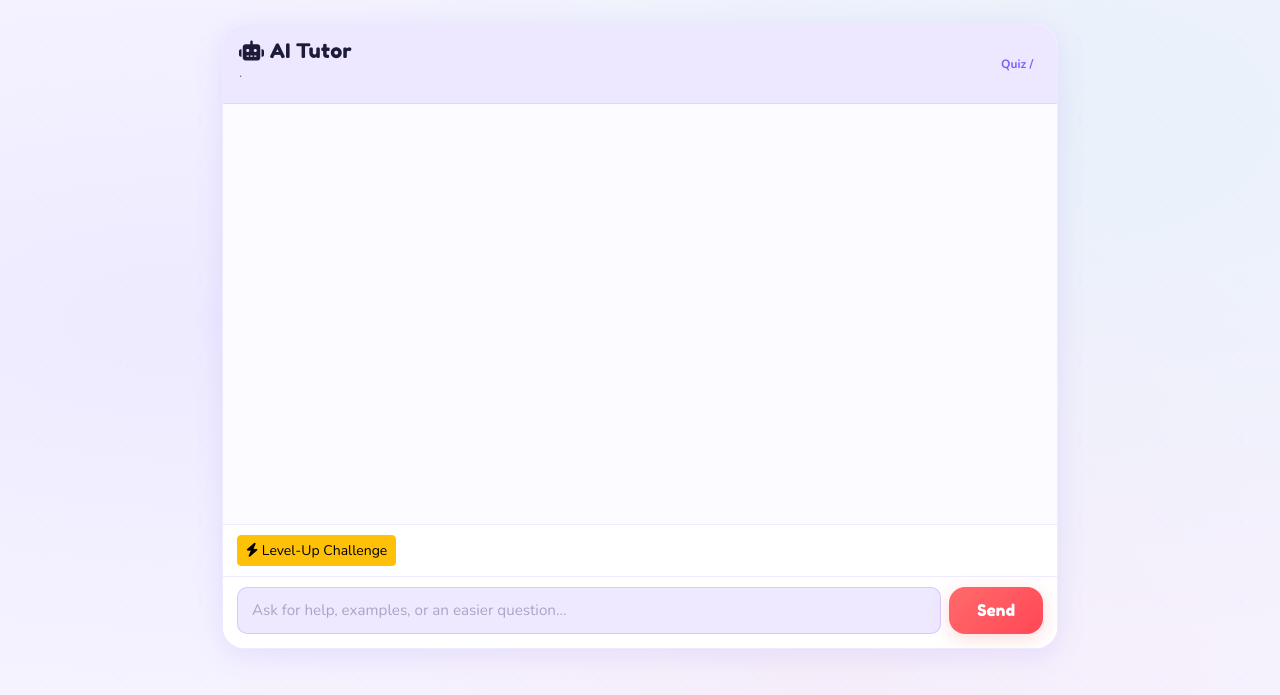
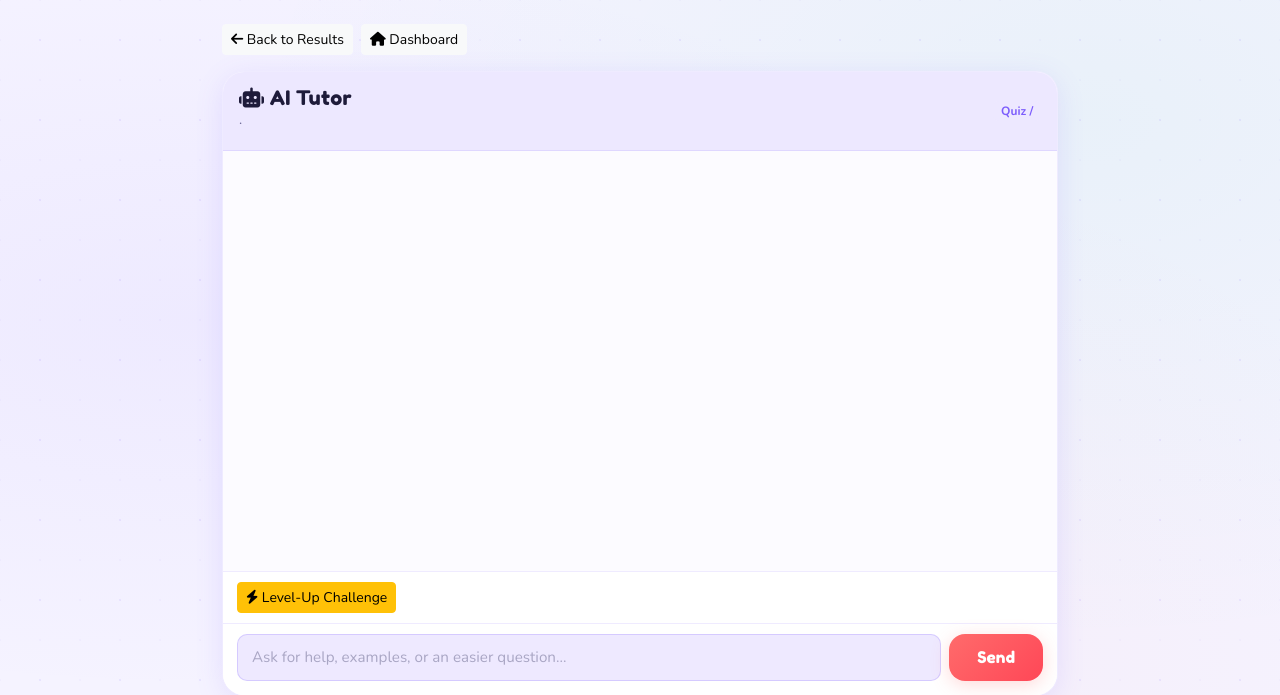
Before and after one commit to TanishqMhatre1546/mindsprouts, a Flask app: template templates/ai_tutor.html in a window 1280 px wide. Shown: the top 695 px of the page. Run offline with Flask 3, Linux system fonts and the light colour scheme; the template is opened without the code that fills it, so the values that code supplies are empty; some libraries are stand-ins or nearby versions.

Commit message:
feat: back to results button on AI Tutor page

```diff
--- a/templates/ai_tutor.html
+++ b/templates/ai_tutor.html
@@ -3,6 +3,17 @@
 
 {% block content %}
 <div class="container py-4" style="max-width:860px">
+
+    <!-- Back navigation -->
+    <div class="mb-3 d-flex gap-2 align-items-center">
+        <button onclick="history.back()" class="btn btn-sm btn-light">
+            <i class="fa-solid fa-arrow-left"></i> Back to Results
+        </button>
+        <a href="{{ url_for('student_dashboard') }}" class="btn btn-sm btn-light">
+            <i class="fa-solid fa-house"></i> Dashboard
+        </a>
+    </div>
+
     <div class="tutor-chat-shell">
         <div class="tutor-chat-head">
             <div class="d-flex justify-content-between align-items-center flex-wrap gap-2">
```
